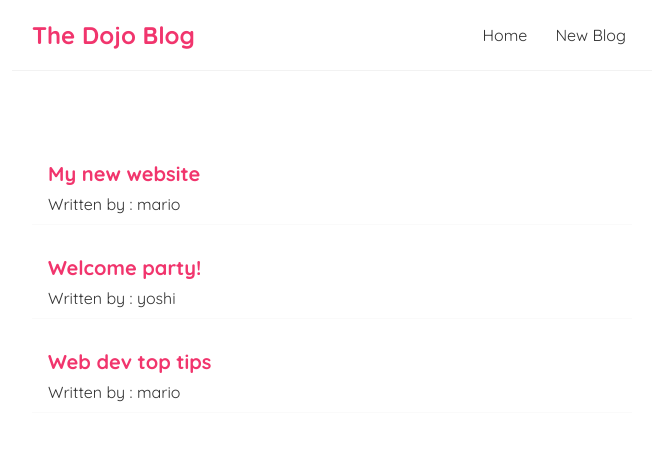
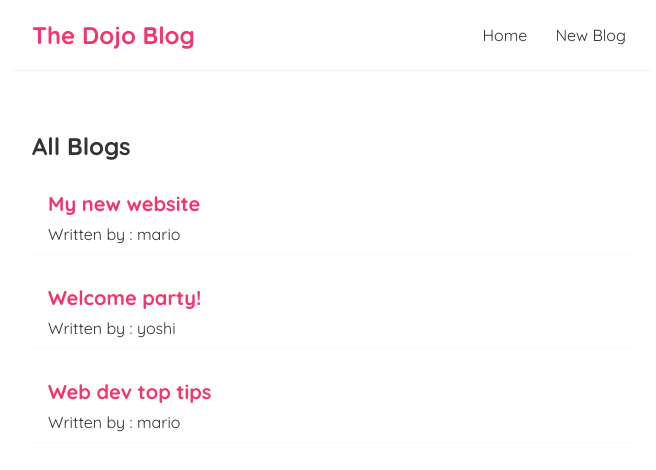
Before and after one commit to mushtaqj/react-runthru, a React (Create React App) app: page / in a window 1280 px wide. Shown: the top 470 px of the page, without its empty margins (308-964 px from the left). Built offline with nearby package versions, Linux system fonts and the light colour scheme.

Commit message:
add bloglist component

```diff
--- a/src/Home.js
+++ b/src/Home.js
@@ -1,17 +1,9 @@
 import { useState } from "react";
+import BlogList from "./components/BlogList";
 import { ALL_BLOGS } from "./data/blogs";
 
 export default function Home() {
-  const [blogs, setBlogs] = useState(ALL_BLOGS);
+  const [blogs] = useState(ALL_BLOGS);
 
-  return (
-    <div className="home">
-      {blogs.map((blog) => (
-        <div className="blog-preview" key={blog.id}>
-          <h2>{blog.title}</h2>
-          <p>Written by : {blog.author}</p>
-        </div>
-      ))}
-    </div>
-  );
+  return <BlogList blogs={blogs} title="All Blogs"/>;
 }
--- /dev/null
+++ b/src/components/BlogList.js
@@ -0,0 +1,15 @@
+const BlogList = ({ blogs, title }) => {
+  return (
+    <div className="blog-list">
+      <h2>{title}</h2>
+      {blogs.map((blog) => (
+        <div className="blog-preview" key={blog.id}>
+          <h2>{blog.title}</h2>
+          <p>Written by : {blog.author}</p>
+        </div>
+      ))}
+    </div>
+  );
+};
+
+export default BlogList;
```
